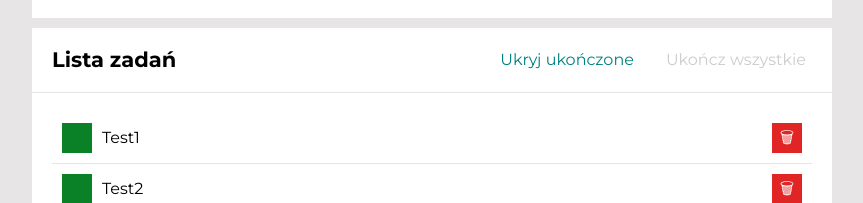
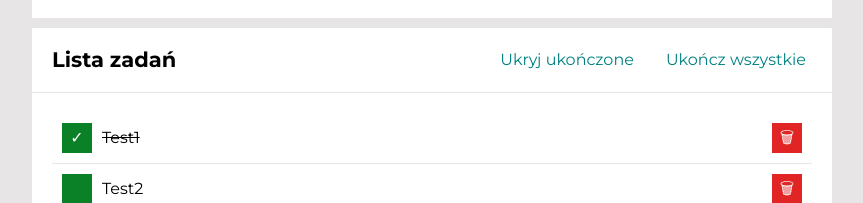
Before and after one commit to SzymonJaworski/to-do-list-react, a React (Create React App) app: page / in a window 1280 px wide. Shown: the part 227-430 px from the top of the page, without its empty margins (208-1071 px from the left). Built offline with nearby package versions, Linux system fonts and the light colour scheme.

Commit message:
correcting mistakes

```diff
--- a/src/App.js
+++ b/src/App.js
@@ -7,7 +7,7 @@ import Container from "./Container"
 
 const tasks = [
   { id: 1, content: "Test1", check: true },
-  { id: 2, content: "Test2", check: true },
+  { id: 2, content: "Test2", check: false },
 ];
 
 const doneTasksHidden = false;
--- a/src/Tasks/index.js
+++ b/src/Tasks/index.js
@@ -5,12 +5,12 @@ const Tasks = ({ tasks, doneTasksHidden }) => (
         {tasks.map(task => (
             <li
                 key={task.id}
-                className={`list__item ${task.done && doneTasksHidden ? "list__item--hidden" : ""}`}
+                className={`list__item ${task.check && doneTasksHidden ? "list__item--hidden" : ""}`}
             >
                 <button className="list__button list__button--check">
-                    {task.done ? "✓" : ""}
+                    {task.check ? "✓" : ""}
                 </button>
-                <span className={`list__task ${task.done ? "list__task--done" : ""}`}>
+                <span className={`list__task ${task.check ? "list__task--done" : ""}`}>
                     {task.content}
                 </span>
                 <button className="list__button list__button--delete">🗑</button>
```
